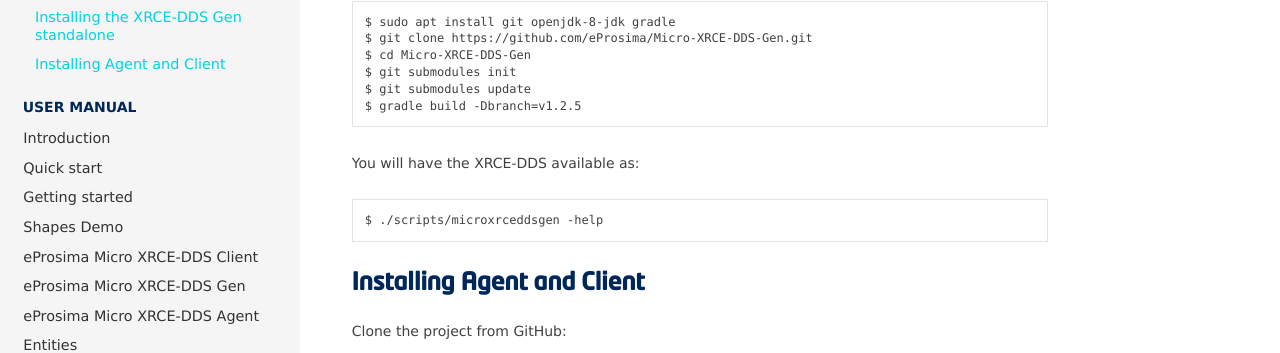
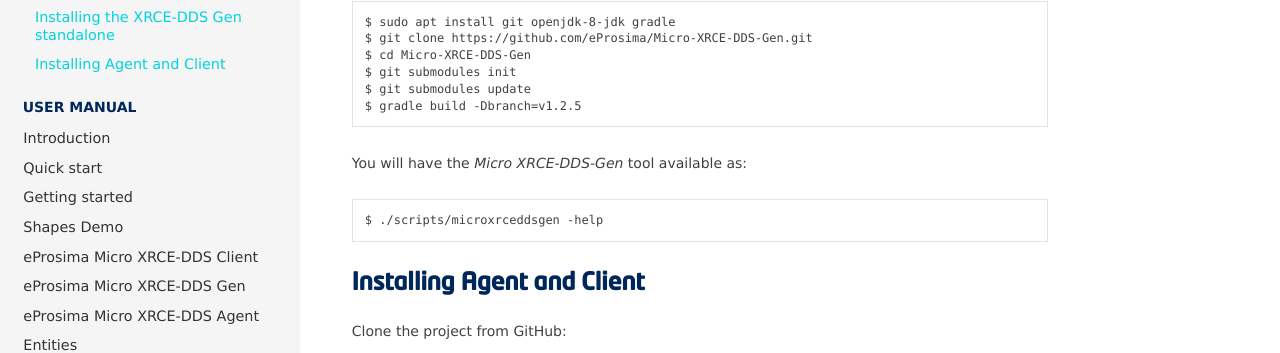
Before and after one commit to eProsima/Micro-XRCE-DDS-docs, a Sphinx documentation site: the page built from docs/installation.rst, in a window 1280 px wide and 900 px high, scrolled down 1774 px. Shown: the part 105-458 px from the top of the window. Built offline with Sphinx 7.4.7 and the Read the Docs theme 2.0.0, drawn with Linux system fonts in a browser that asks for light colours.

Commit message:
Update docs/installation.rst
Co-authored-by: FranFin <58737168+FranFin@users.noreply.github.com>

```diff
--- a/docs/installation.rst
+++ b/docs/installation.rst
@@ -75,7 +75,7 @@
     $ git submodules update
     $ gradle build -Dbranch=v1.2.5
 
-You will have the XRCE-DDS available as: ::
+You will have the *Micro XRCE-DDS-Gen* tool available as: ::
 
     $ ./scripts/microxrceddsgen -help
 
```
